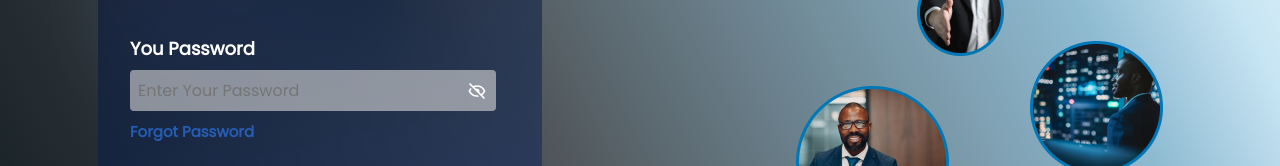
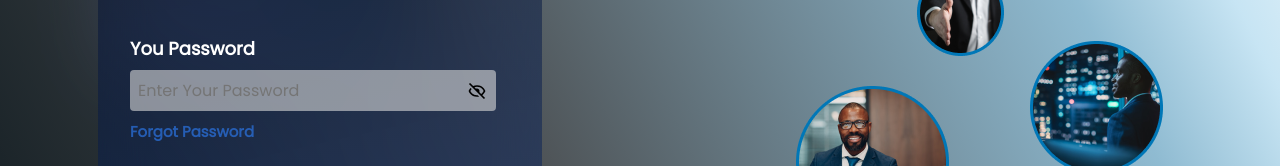
Before and after one commit to Reverr-Finaura/rvpreact, a React (Create React App) app: page / in a window 1280 px wide. Shown: the part 410-576 px from the top of the page. Built offline with nearby package versions, Linux system fonts and the light colour scheme; no server answers.

Commit message:
input field color changed

```diff
--- a/src/pages/auth/signin/SignIn.css
+++ b/src/pages/auth/signin/SignIn.css
@@ -116,7 +116,7 @@
 
 .email__input-box {
   all: unset;
-  color: white;
+  color: black;
   width: 350px;
   margin: 0 2rem;
   margin-bottom: 0.5rem;
@@ -132,7 +132,7 @@
 
 .password__input-box {
   all: unset;
-  color: white;
+  color: black;
   width: 350px;
   margin: 0 2rem;
   margin-bottom: 0.5rem;
@@ -146,7 +146,7 @@
   background: transparent;
   padding: 0.5rem;
   margin: -4.3rem;
-  color: white;
+  color: black;
   cursor: pointer;
 }
 
--- a/src/pages/auth/signin/SignIn.js
+++ b/src/pages/auth/signin/SignIn.js
@@ -40,6 +40,7 @@ const SignIn = () => {
         .then((data) => {
           console.log(data);
           navigate("/home");
+          window.scrollTo(0, 0);
         })
         .catch((err) =>
           toast.error(err.message, {
--- a/src/pages/auth/signup/SignUp.css
+++ b/src/pages/auth/signup/SignUp.css
@@ -105,7 +105,7 @@ label {
 
 .input-box {
   all: unset;
-  color: white;
+  color: black;
   width: 250px;
   background: rgba(217, 217, 217, 0.85);
   border-radius: 6px;
```
